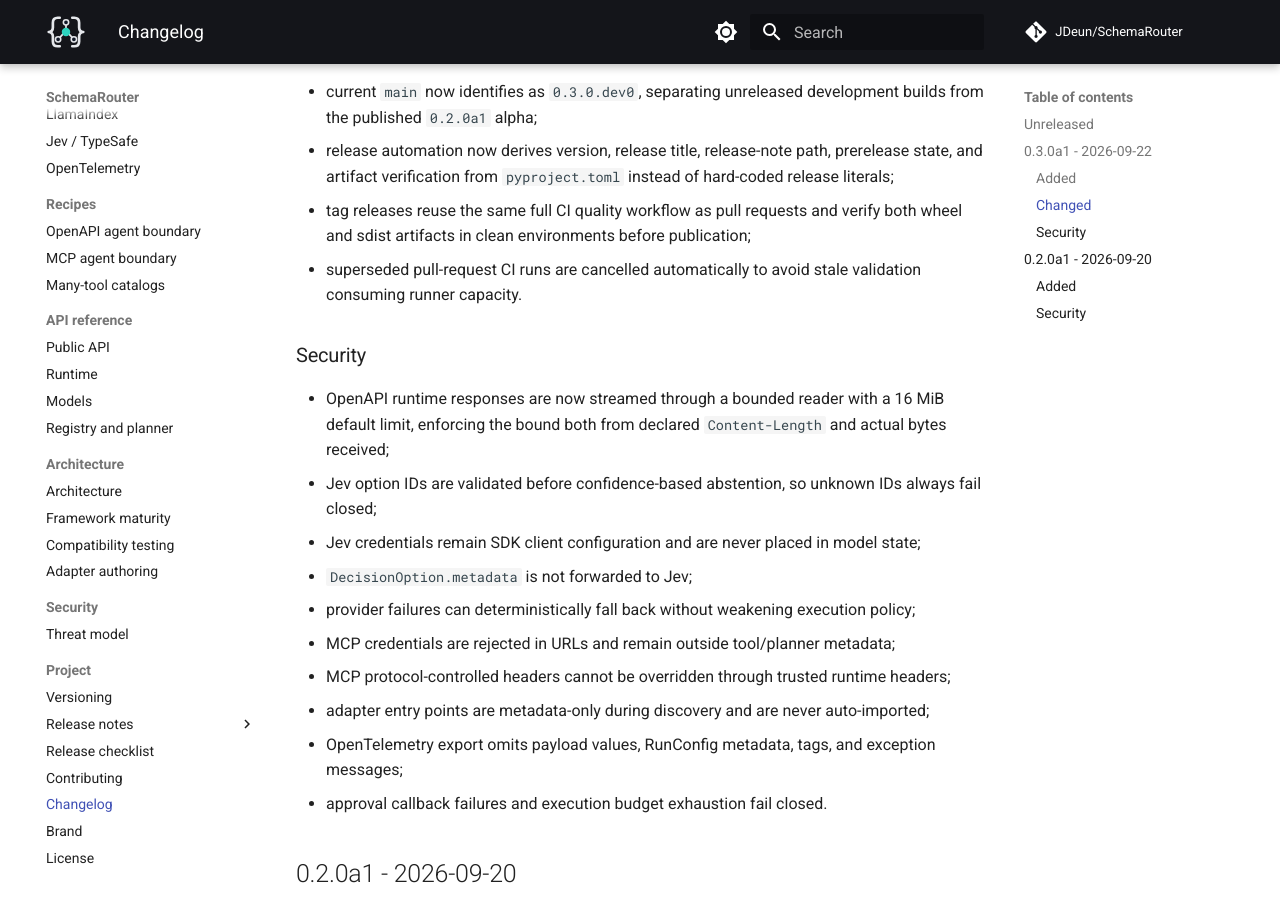
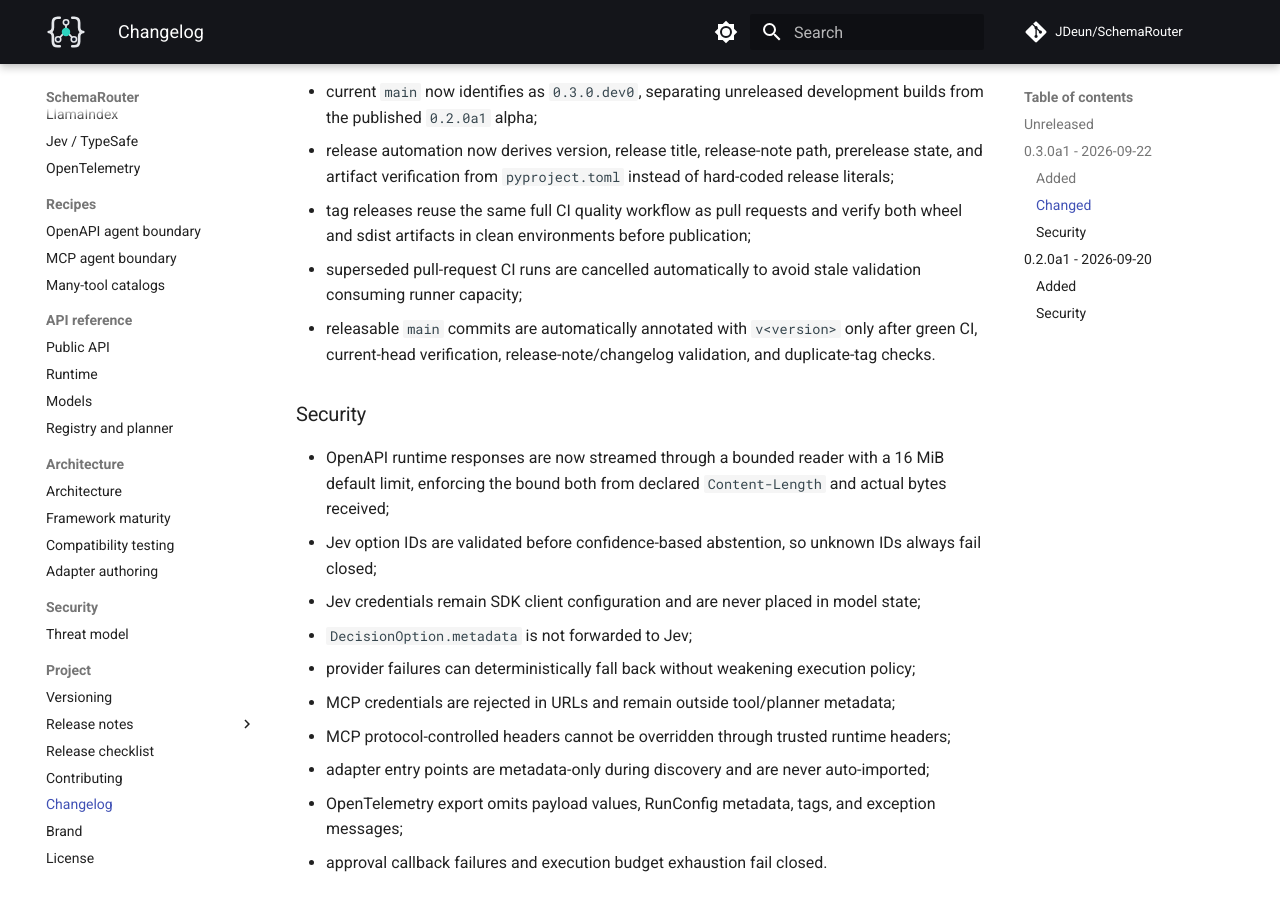
Before and after one commit to JDeun/SchemaRouter, an MkDocs documentation site: the page built from docs/changelog.md, in a window 1280 px wide and 900 px high, scrolled down 1315 px. Built offline with MkDocs 1.6.1 and Material for MkDocs 9.7.7, drawn with Linux system fonts in a browser that asks for light colours; comment, search, counter and statistics services are not loaded.

Commit message:
release: note automatic release tagging

```diff
--- a/docs/changelog.md
+++ b/docs/changelog.md
@@ -47,7 +47,9 @@ No unreleased changes yet.
 - tag releases reuse the same full CI quality workflow as pull requests and verify both wheel and
   sdist artifacts in clean environments before publication;
 - superseded pull-request CI runs are cancelled automatically to avoid stale validation consuming
-  runner capacity.
+  runner capacity;
+- releasable `main` commits are automatically annotated with `v<version>` only after green CI,
+  current-head verification, release-note/changelog validation, and duplicate-tag checks.
 
 ### Security
 
```
